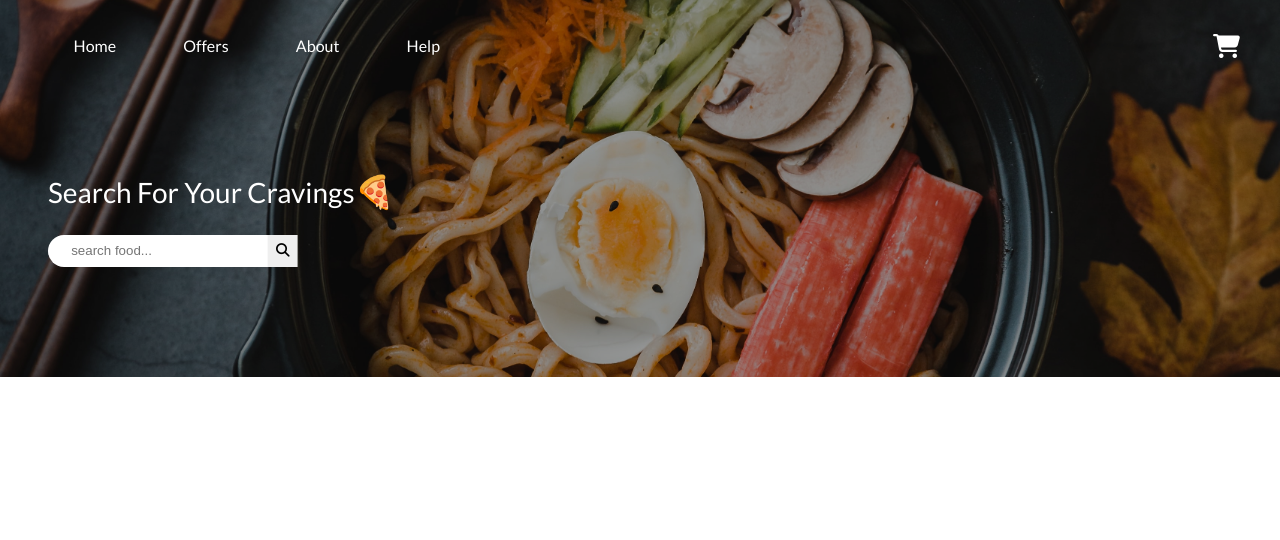
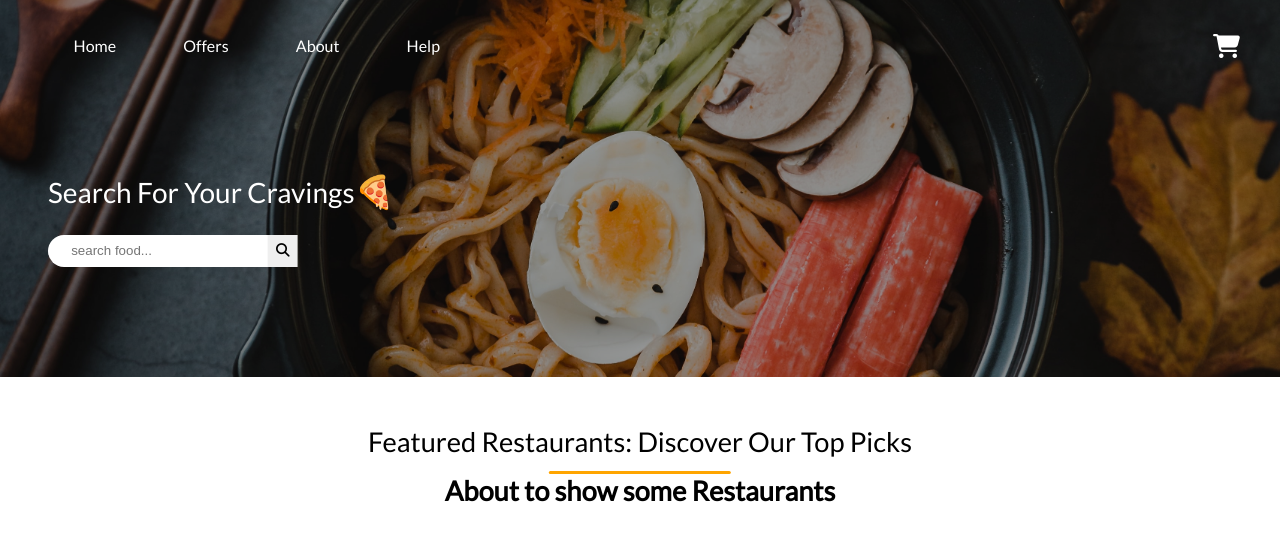
Before and after one commit to preetamvarun/Restaurant-App, a React (Create React App) app: page / in a window 1280 px wide. Shown: the top 540 px of the page. Built offline with nearby package versions, Linux system fonts and the light colour scheme.

Commit message:
change icon class to className

```diff
--- a/src/App.js
+++ b/src/App.js
@@ -1,10 +1,12 @@
 import './App.css';
 import Header from './Components/HeaderComponent/Header';
+import Restaurant from './Components/BodyComponent/Restaurants';
 
 function App() {
   return (
     <div className='App'>
       <Header />
+      <Restaurant />
     </div>
   );
 }
--- /dev/null
+++ b/src/Components/BodyComponent/Restaurant.css
@@ -0,0 +1,23 @@
+.RestaurantDiv {
+  padding: 2rem;
+  text-align: center;
+  font-size: 0.85rem;
+}
+
+.RestaurantDiv > h1 {
+  position: relative;
+  padding: 1rem;
+  font-weight: 100;
+}
+
+.RestaurantDiv > h1::after {
+  position: absolute;
+  content: '';
+  height: 3px;
+  width: 15%;
+  background-color: orange;
+  bottom: 0;
+  left: 50%;
+  border-radius: 5px;
+  transform: translateX(-50%);
+}
--- a/src/Components/BodyComponent/Restaurants.js
+++ b/src/Components/BodyComponent/Restaurants.js
@@ -1,7 +1,11 @@
+import './Restaurant.css';
+import ShowRestaurants from './ShowRestaurants';
+
 const Restaurant = () => {
   return (
-    <div>
-      <h1>Find Your Next Favorite Meal: Our Featured Restaurants and Menus</h1>
+    <div className='RestaurantDiv'>
+      <h1>Featured Restaurants: Discover Our Top Picks</h1>
+      <ShowRestaurants />
     </div>
   );
 };
--- /dev/null
+++ b/src/Components/BodyComponent/ShowRestaurants.js
@@ -0,0 +1,14 @@
+import GetAllRestaurants from '../../utils/GetAllRestaurants';
+import { useEffect, useState } from 'react';
+
+const ShowRestaurants = () => {
+  const [allRestaurants, setAllRestaurants] = useState();
+
+  return (
+    <div>
+      <h1>About to show some Restaurants</h1>
+    </div>
+  );
+};
+
+export default ShowRestaurants;
--- a/src/Components/HeaderComponent/NavigatorComponent/Navigator.js
+++ b/src/Components/HeaderComponent/NavigatorComponent/Navigator.js
@@ -23,7 +23,7 @@ const Navigator = () => {
 
       {/*Cart Icon*/}
       <div className='cart-icon'>
-        <i class='fa-solid fa-cart-shopping'></i>
+        <i className='fa-solid fa-cart-shopping'></i>
       </div>
     </div>
   );
--- a/src/Components/HeaderComponent/SearchBarComponent/Searchbar.js
+++ b/src/Components/HeaderComponent/SearchBarComponent/Searchbar.js
@@ -22,7 +22,7 @@ const Searchbar = () => {
           onChange={handleChange}
         />
         <button>
-          <i class='fa-solid fa-magnifying-glass'></i>
+          <i className='fa-solid fa-magnifying-glass'></i>
         </button>
       </div>
     </div>
--- /dev/null
+++ b/src/utils/GetAllRestaurants.js
@@ -0,0 +1,20 @@
+import { useEffect, useState } from 'react';
+import { API_URL } from './Config';
+
+const GetAllRestaurants = () => {
+  async function getAllRestaurants() {
+    const res = await fetch(API_URL);
+    const resData = await res.json();
+    SetAllRestaurants(resData);
+  }
+
+  const [AllRestaurants, SetAllRestaurants] = useState();
+
+  useEffect(() => {
+    getAllRestaurants();
+  }, []);
+
+  return AllRestaurants;
+};
+
+export default GetAllRestaurants;
```
Also changed, not shown: src/utils/Config.js (renamed from utils/Config.js).
